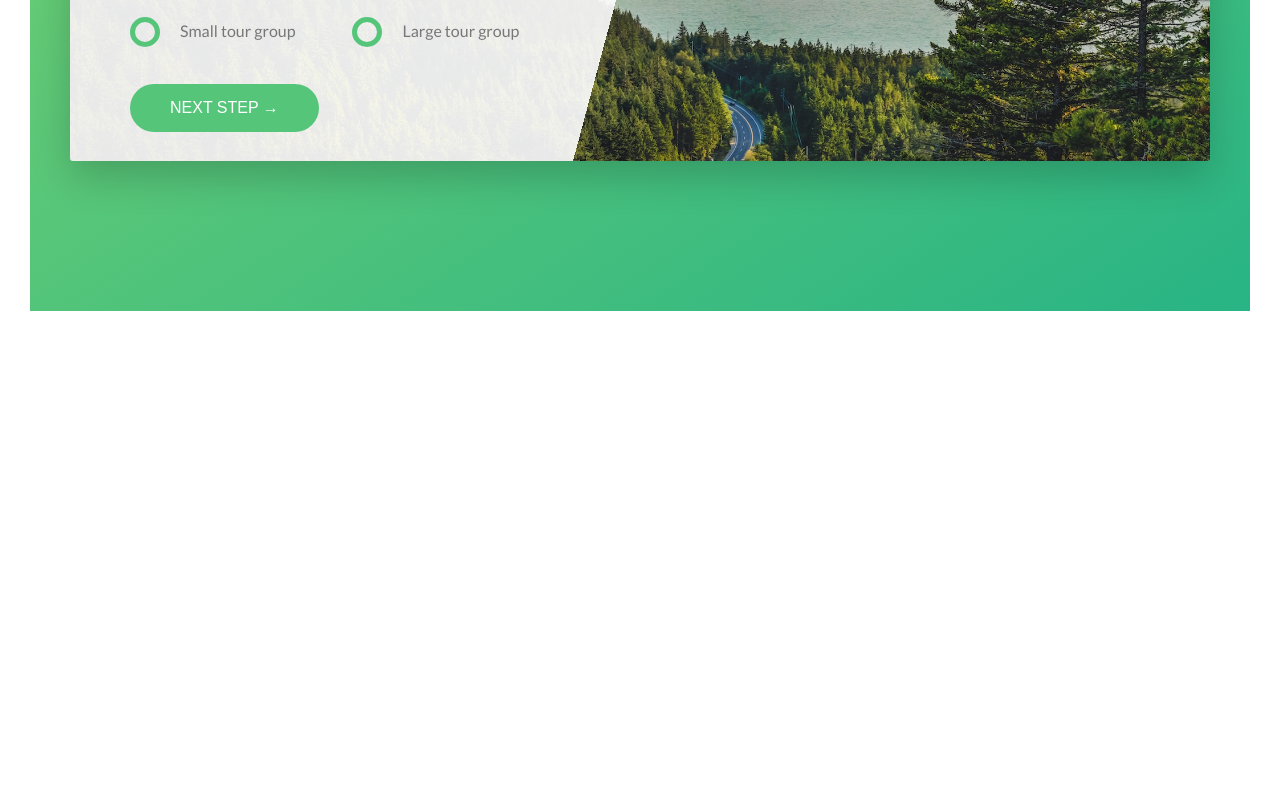
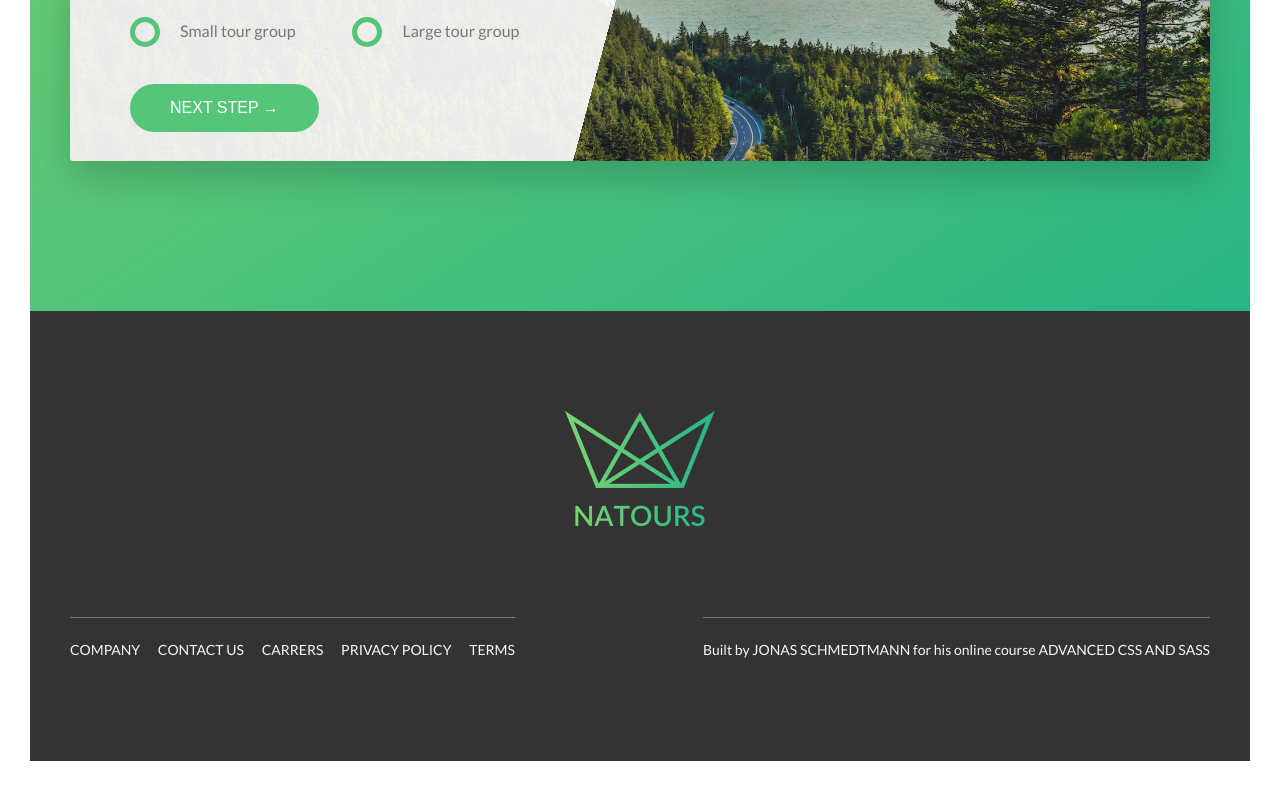
Before and after one commit to inanutshell86/natours, a website: page index.html in a window 1280 px wide. Shown: the part 5036-5827 px from the top of the page. Before the commit the page ends 5377 px from the top, so only its background shows below. Drawn offline with Linux system fonts and the light colour scheme.

Commit message:
Completed the Footer section.

```diff
--- a/index.html
+++ b/index.html
@@ -286,5 +286,30 @@
       </div>
     </section>
   </main>
+
+  <footer class="site-footer">
+    <div class="site-footer__logo-box">
+      <img class="site-footer__logo" src="img/logo-green-2x.png" alt="Full logo">
+    </div>
+
+    <div class="row">
+      <div class="col-1-of-2">
+        <div class="site-footer__navigation">
+          <ul class="site-footer__list">
+            <li class="site-footer__item"><a href="#" class="site-footer__link">Company</a></li>
+            <li class="site-footer__item"><a href="#" class="site-footer__link">Contact us</a></li>
+            <li class="site-footer__item"><a href="#" class="site-footer__link">Carrers</a></li>
+            <li class="site-footer__item"><a href="#" class="site-footer__link">Privacy policy</a></li>
+            <li class="site-footer__item"><a href="#" class="site-footer__link">Terms</a></li>
+          </ul>
+        </div>
+      </div>
+      <div class="col-1-of-2">
+        <p class="site-footer__copyright">
+          Built by <a href="#" class="site-footer__link">Jonas Schmedtmann</a> for his online course <a href="#" class="site-footer__link">Advanced CSS and Sass</a>
+        </p>
+      </div>
+    </div>
+  </footer>
 </body>
 </html>
--- a/sass/abstracts/_vars.scss
+++ b/sass/abstracts/_vars.scss
@@ -3,6 +3,7 @@ $color-primary-light: #7ed56f;
 $color-primary-dark: #28b485;
 $color-grey-dark: #777;
 $color-grey-dark-2: #999;
+$color-grey-dark-3: #333;
 $color-white: #fff;
 $color-black: #000;
 $color-grey-light-1: #f7f7f7;
--- /dev/null
+++ b/sass/layout/_footer.scss
@@ -0,0 +1,60 @@
+.site-footer {
+  padding: 10rem 0;
+  background-color: $color-grey-dark-3;
+  color: $color-grey-light-1;
+  font-size: 1.4rem;
+
+  &__logo-box {
+    text-align: center;
+    margin-bottom: 8rem;
+  }
+
+  &__logo {
+    width: 15rem;
+    height: auto;
+  }
+
+  &__navigation {
+    display: inline-block;
+    padding-top: 2rem;
+    border-top: 1px solid $color-grey-dark;
+  }
+
+  &__list {
+    list-style: none;
+  }
+
+  &__item {
+    display: inline-block;
+
+    &:not(:last-child) {
+      margin-right: 1.5rem;
+    }
+  }
+
+  &__link {
+
+    &:link,
+    &:visited {
+      display: inline-block;
+      color: $color-grey-light-1;
+      background-color: $color-grey-dark-3;
+      text-decoration: none;
+      text-transform: uppercase;
+      transition: all 0.2s;
+    }
+
+    &:hover,
+    &:active {
+      color: $color-primary;
+      box-shadow: 0 1rem 2rem rgba($color-black, 0.4);
+      transform: rotate(5deg) scale(1.3);
+    }
+  }
+
+  &__copyright {
+    float: right;
+    padding-top: 2rem;
+    border-top: 1px solid $color-grey-dark;
+  }
+}
--- a/sass/main.scss
+++ b/sass/main.scss
@@ -17,4 +17,5 @@
 
 @import "layout/_grid";
 @import "layout/_header";
+@import "layout/_footer";
 @import "pages/_home";
```
Also changed, not shown: css/main.css.
